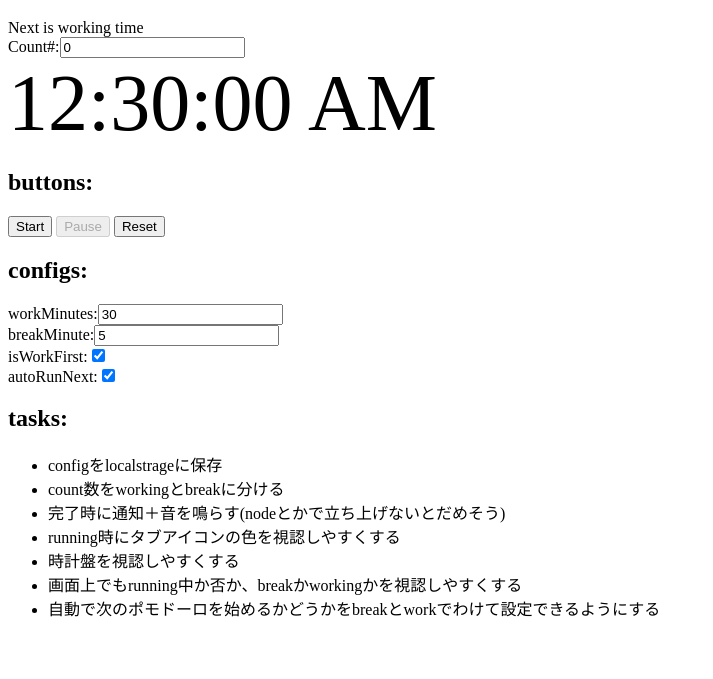
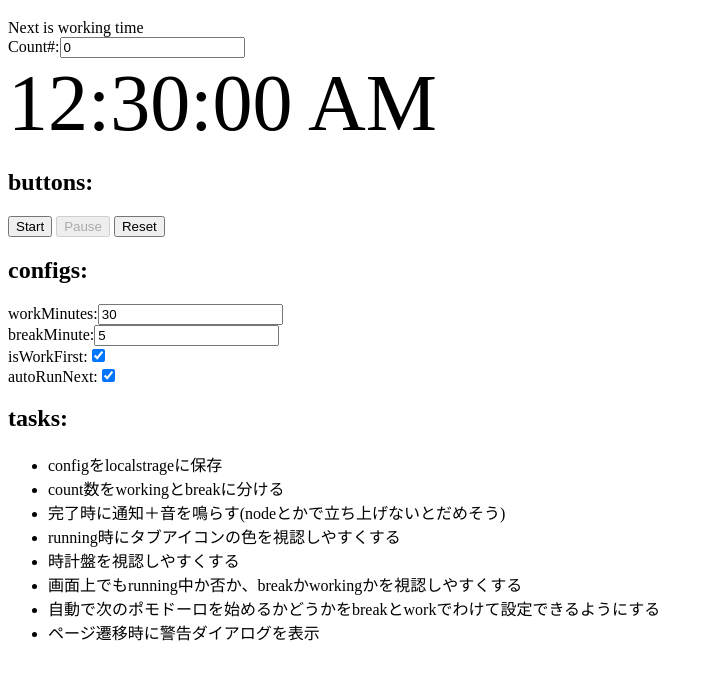
Before and after one commit to massirohuyu/asobiba, a website: page docs/pomodoro.html in a window 1280 px wide. Shown: the part 61-740 px from the top of the page, without its empty margins (0-713 px from the left). Drawn offline with nearby package versions, Linux system fonts and the light colour scheme.

Commit message:
[update] ポモドーロタスク追加

```diff
--- a/docs/pomodoro.html
+++ b/docs/pomodoro.html
@@ -49,6 +49,7 @@
               <li>時計盤を視認しやすくする</li>
               <li>画面上でもrunning中か否か、breakかworkingかを視認しやすくする</li>
               <li>自動で次のポモドーロを始めるかどうかをbreakとworkでわけて設定できるようにする</li>
+              <li>ページ遷移時に警告ダイアログを表示</li>
             </ul>
           </div>
         </div>
```
